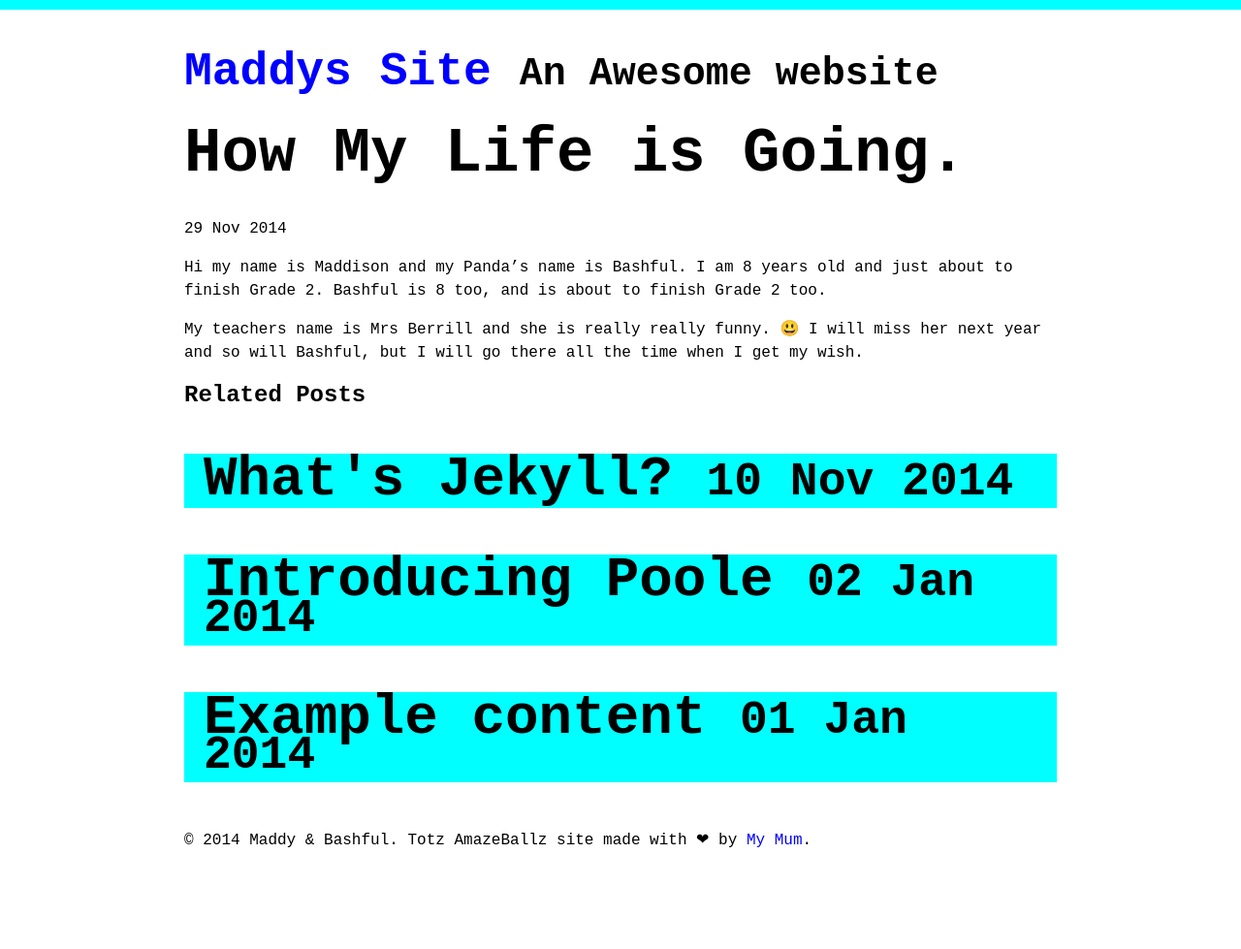
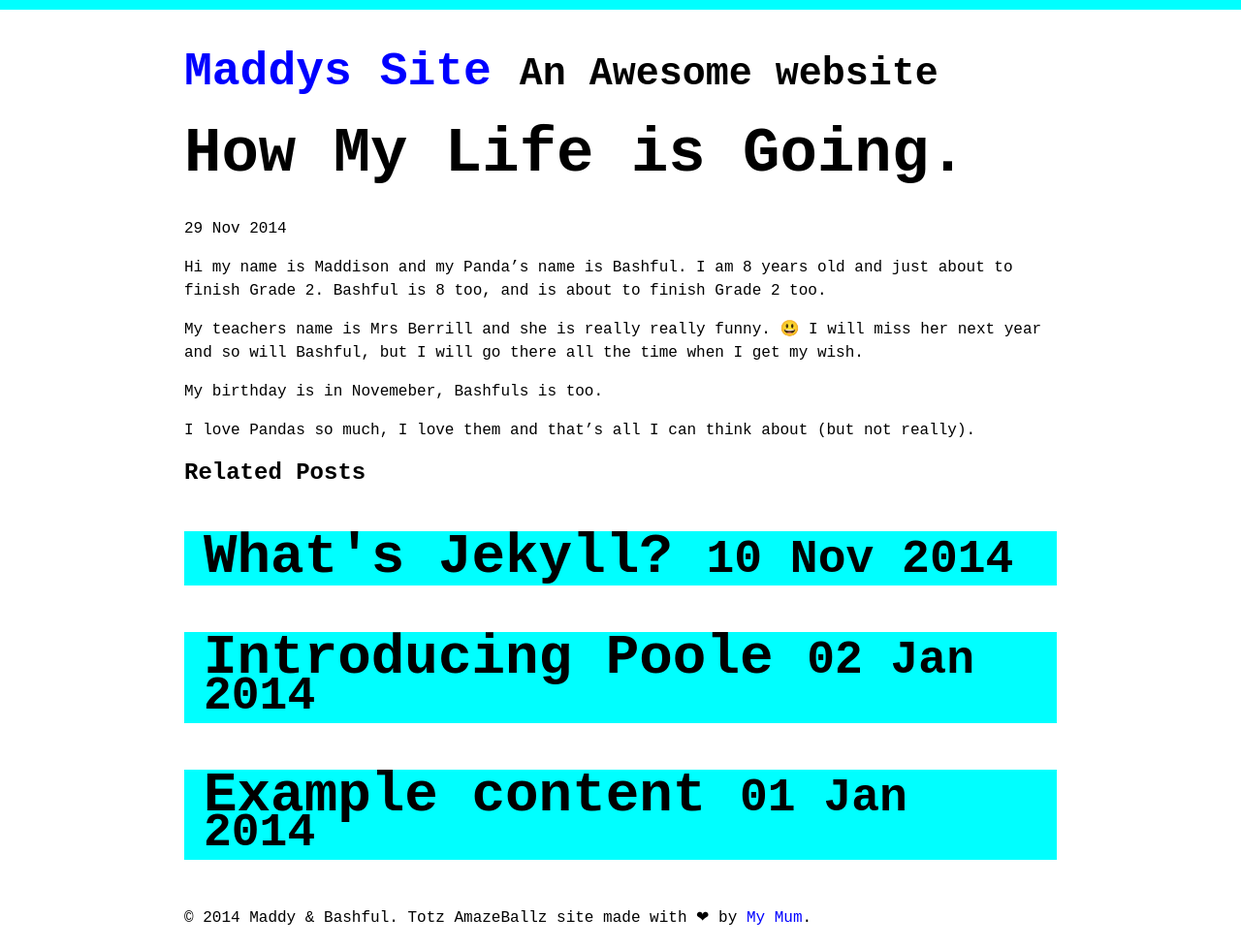
Before and after one commit to roachhd/maddy, a Jekyll site: the page built from _posts/2014-11-29-maddys-life.md, in a window 1280 px wide. Shown: the whole page at 97% size. Built offline with Jekyll 4.4.1, drawn with Linux system fonts in a browser that asks for light colours; before the commit the page ends 900 px from its top, so only the background shows below that.

Commit message:
Update 2014-11-29-maddys-life.md

```diff
--- a/_posts/2014-11-29-maddys-life.md
+++ b/_posts/2014-11-29-maddys-life.md
@@ -7,3 +7,7 @@ Hi my name is Maddison and my Panda's name is Bashful. I am 8 years old and just
 Bashful is 8 too, and is about to finish Grade 2 too.
 
 My teachers name is Mrs Berrill and she is really really funny. 😃 I will miss her next year and so will Bashful, but I will go there all the time when I get my wish.
+
+My birthday is in Novemeber, Bashfuls is too.
+
+I love Pandas so much, I love them and that's all I can think about (but not really).
```
